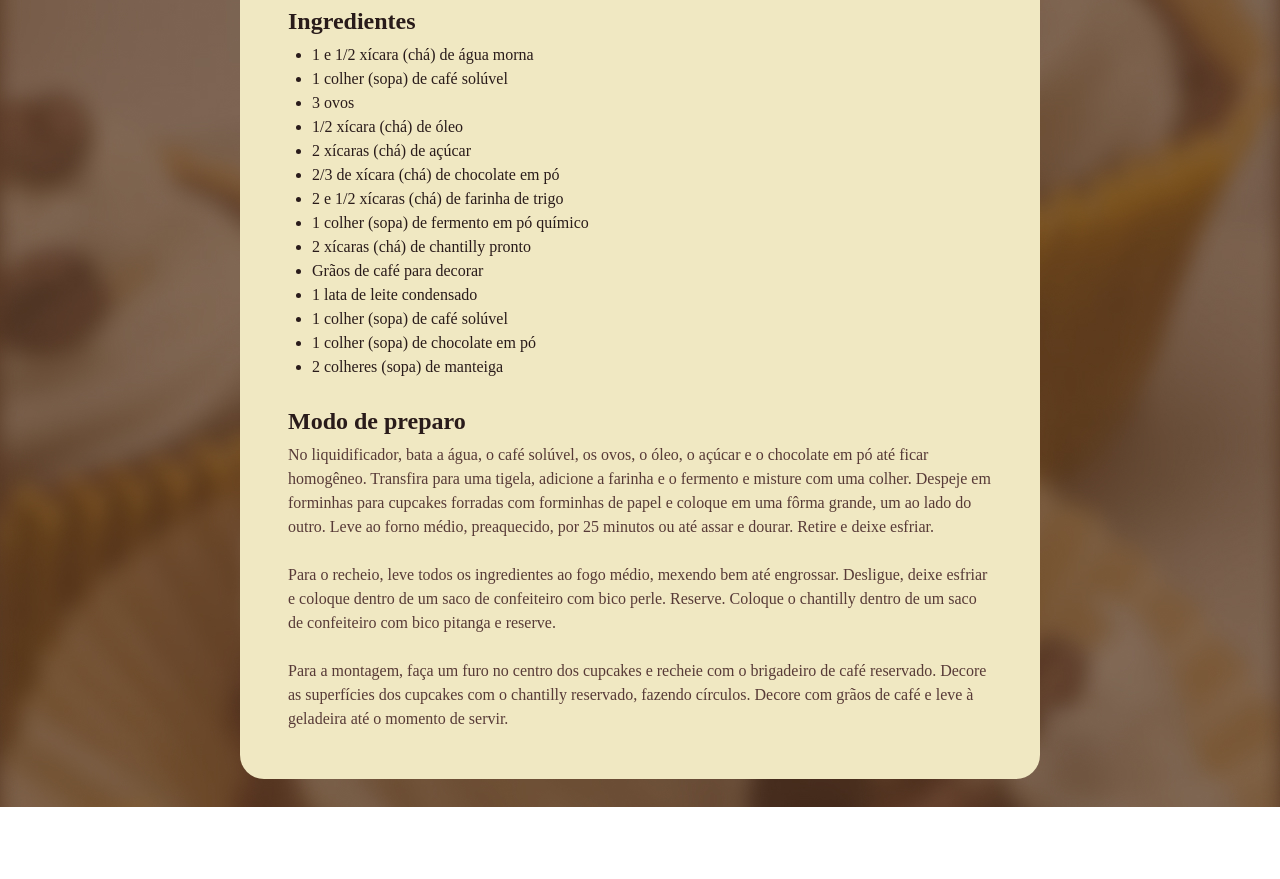
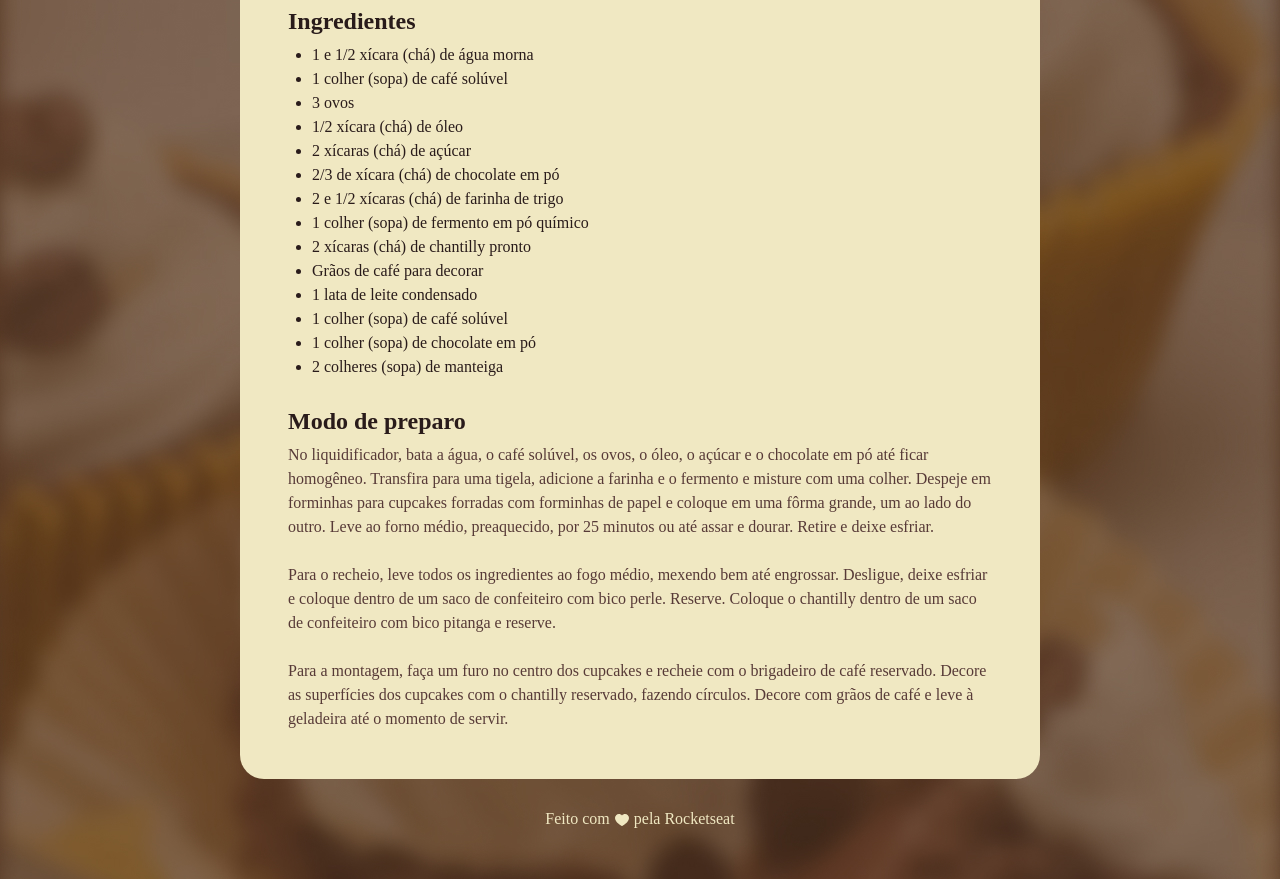
Before and after one commit to MiqueiasAllisson/Receitas, a plain HTML site: page index.html in a window 1280 px wide. Shown: the part 333-1212 px from the top of the page. Before the commit the page ends 1140 px from the top, so only its background shows below. Drawn offline with Linux system fonts and the light colour scheme; a web font is replaced by a local one.

Commit message:
Finish Commit

```diff
--- a/index.html
+++ b/index.html
@@ -55,5 +55,9 @@ Para a montagem, faça um furo no centro dos cupcakes e recheie com o brigadeiro
       </section>
     </main>
   </div>
+
+  <footer>
+    Feito com <img src="assets/ph_heart-fill.svg" alt="Coração"> pela Rocketseat
+  </footer>
 </body>
 </html>
```
Also changed, not shown: assets/ph_heart-fill.svg (added).
